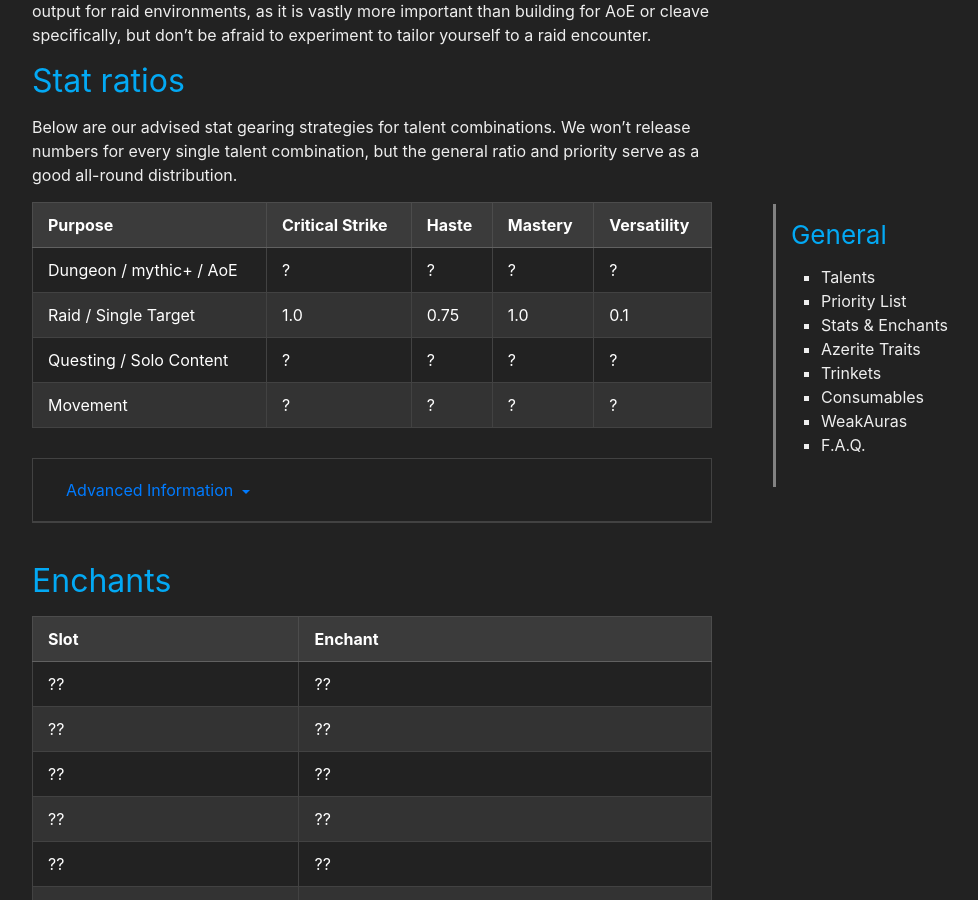
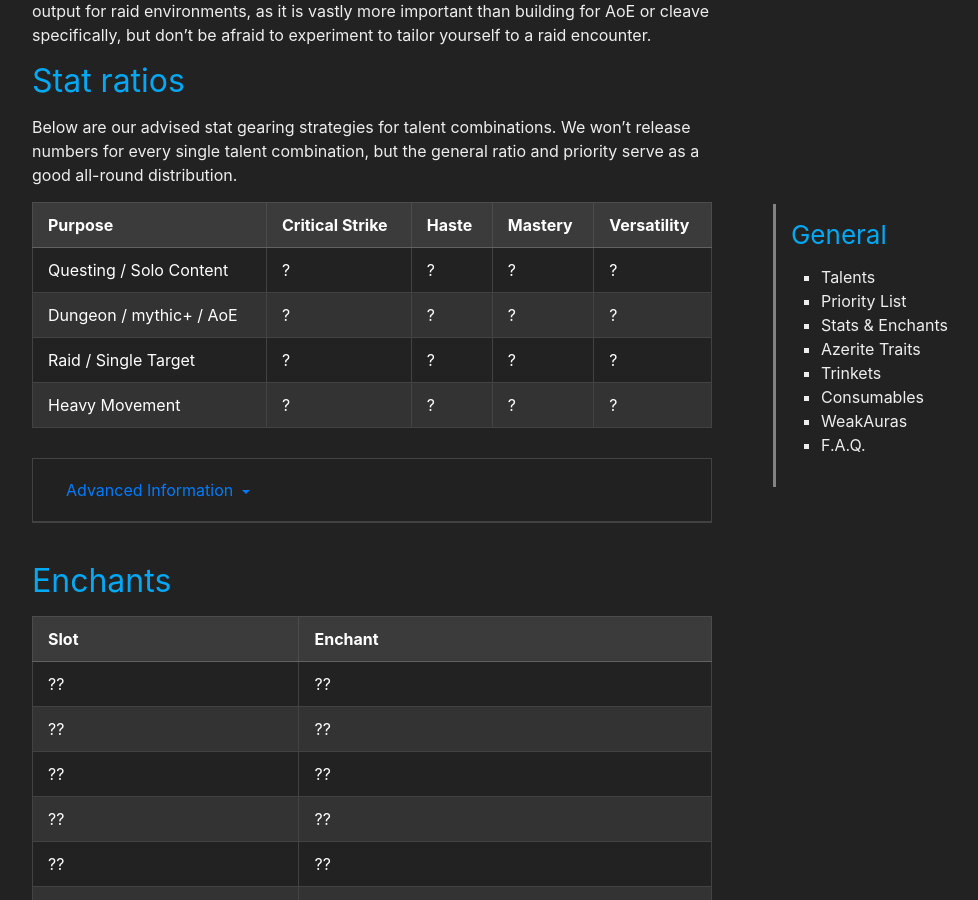
Before and after one commit to stormearthandlava/stormearthandlava.github.io, a Jekyll site: the page built from guide/general/stats.md, in a window 1280 px wide and 900 px high, scrolled down 437 px. Shown: the whole window, without its empty margins (268-1246 px from the left). Built offline with Jekyll 4.4.1, drawn with Linux system fonts in a browser that asks for light colours; a script that is not in the unit is left out.

Commit message:
reorder purposes to match talent page

```diff
--- a/guide/general/stats.md
+++ b/guide/general/stats.md
@@ -12,10 +12,10 @@ Below are our advised stat gearing strategies for talent combinations. We won’
 
 Purpose | Critical Strike | Haste | Mastery | Versatility
 --- | --- | --- | --- | ---
+Questing / Solo&nbsp;Content | ? | ? | ? | ?
 Dungeon / mythic+ / AoE | ? | ? | ? | ?
-Raid / Single&nbsp;Target | 1.0 | 0.75 | 1.0 | 0.1
-Questing / Solo&nbsp;Content | ? | ? | ? | ?
-Movement | ? | ? | ? | ?
+Raid / Single&nbsp;Target | ? | ? | ? | ?
+Heavy Movement | ? | ? | ? | ?
 
 
 <div class="accordion" id="accordion">
```
